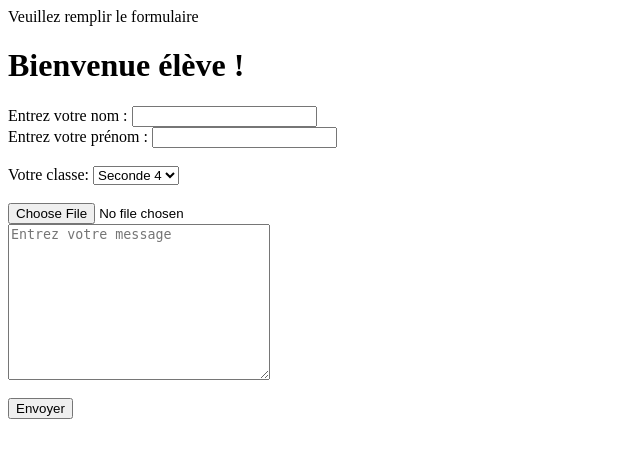
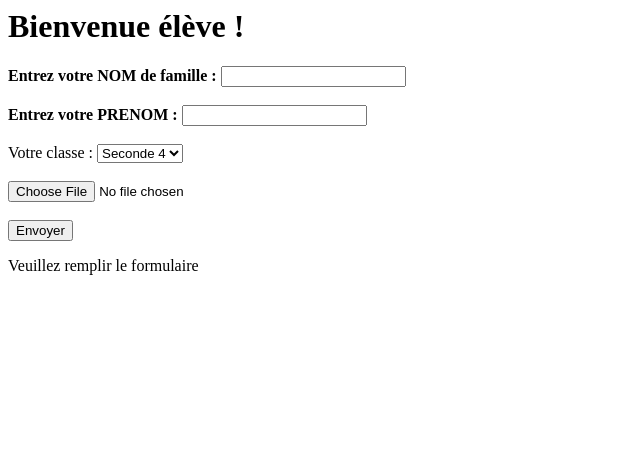
Before and after one commit to Timtonix/CasierParfait, a PHP site: page /eleve.php in a window 1280 px wide. Shown: the top 458 px of the page, without its empty margins (0-640 px from the left). Run offline with PHP 8.4, Linux system fonts and the light colour scheme; the visitor is signed in with stand-in values (Sample User, id 1).

Commit message:
gitignore

```diff
--- a/eleve.php
+++ b/eleve.php
@@ -5,11 +5,10 @@ session_start();
 if ($_SESSION['connect']){
     if (isset($_POST['nom']) && isset($_POST['prenom']) && isset($_FILES['song']) && isset($_POST['classe'])){
         # Variable
-        $nom = strtolower($_POST['nom']);
-        $prenom = strtolower($_POST['prenom']);
+        $nom = strtolower(trim($_POST['nom']));
+        $prenom = strtolower(trim($_POST['prenom']));
         $classe = $_POST['classe'];
         $nomprenom = $nom . "_" . $prenom;
-        $message = $_POST['message'];
 
         # Base de donnée
         $mydatabase = fopen("./JSON/database.json", "r");
@@ -17,9 +16,13 @@ if ($_SESSION['connect']){
         $json_database_array = json_decode($json_database, true);
         fclose($mydatabase);
 
+        if (in_array($nom, $json_database_array)){
+            $erreur = "Désolé mais votre fichier est déjà enregistré !";
+        }
+
 
         # Fichier
-        $target_dir = "/home/timtonix/PhpstormProjects/CasierParfait/stockage/";
+        $target_dir = "stockage/";
         $temp_file_name = explode(".", $_FILES["song"]["name"]);
         $good_file_name = $nomprenom . "." . end($temp_file_name);
         $target_file = $target_dir . $good_file_name;
@@ -28,11 +31,10 @@ if ($_SESSION['connect']){
 
         # Préparation du tableau de donnée JSON
         $eleve_array = array(
-                $nomprenom => array(
+                time() => array(
                     "nom" => $nom . " " . $prenom,
                     "classe" => $classe,
-                    "fichier" => $good_file_name,
-                    "message" => $message
+                    "fichier" => $good_file_name
                 )
         );
         $all_array = array_merge_recursive($json_database_array, $eleve_array);
@@ -50,15 +52,14 @@ if ($_SESSION['connect']){
         } else {
             if (move_uploaded_file($_FILES["song"]["tmp_name"], $target_file)) {
                 file_put_contents("./JSON/database.json", $all_json);
-                header('Location: ./success');
+                header("Location: ./success.php");
             } else {
                 echo "Sorry, there was an error uploading your file.";
-                move_uploaded_file($_FILES["song"]["tmp_name"], $target_file);
             }
         }
 
     } else{
-        echo "Veuillez remplir le formulaire";
+        $erreur = "Veuillez remplir le formulaire";
     }
     ?>
     <html>
@@ -66,16 +67,17 @@ if ($_SESSION['connect']){
             <body>
                 <h1>Bienvenue élève !</h1>
                 <form action="" method="post" enctype="multipart/form-data">
-                    <label for="nom">Entrez votre nom : </label><input type="text" name="nom" id="nom" required><br>
-                    <label for="prenom">Entrez votre prénom : </label><input type="text" name="prenom" id="prenom" required><br><br>
-                    <label for="classe">Votre classe:</label>
+                    <label for="nom" style="font-weight: bold">Entrez votre NOM de famille : </label><input type="text" name="nom" id="nom" required><br><br>
+                    <label for="prenom" style="font-weight: bold">Entrez votre PRENOM : </label><input type="text" name="prenom" id="prenom" required><br><br>
+                    <label for="classe">Votre classe : </label>
                     <select name="classe" id="classe" required>
                         <option value="4">Seconde 4</option>
                     </select><br><br>
-                    <input type="file" name="song" required><br>
-                    <textarea name="commentaire" id="commentaire" cols="30" rows="10" placeholder="Entrez votre message"></textarea><br><br>
+                    <textearea name="commentaire" id=""></textearea>
+                    <input type="file" name="song" required><br><br>
                     <input type="submit" name="send" value="Envoyer">
                 </form>
+                <?php echo $erreur;?>
             </body>
         </head>
     </html>
--- a/success.php
+++ b/success.php
@@ -1,5 +1,5 @@
 <html>
     <body>
-        <h1>Bravo votre fichier à été envoyé !!!</h1>
+        <h1>Merci !!! Votre fichier à bien été envoyé en toute simplicité !</h1>
     </body>
 </html>
```
